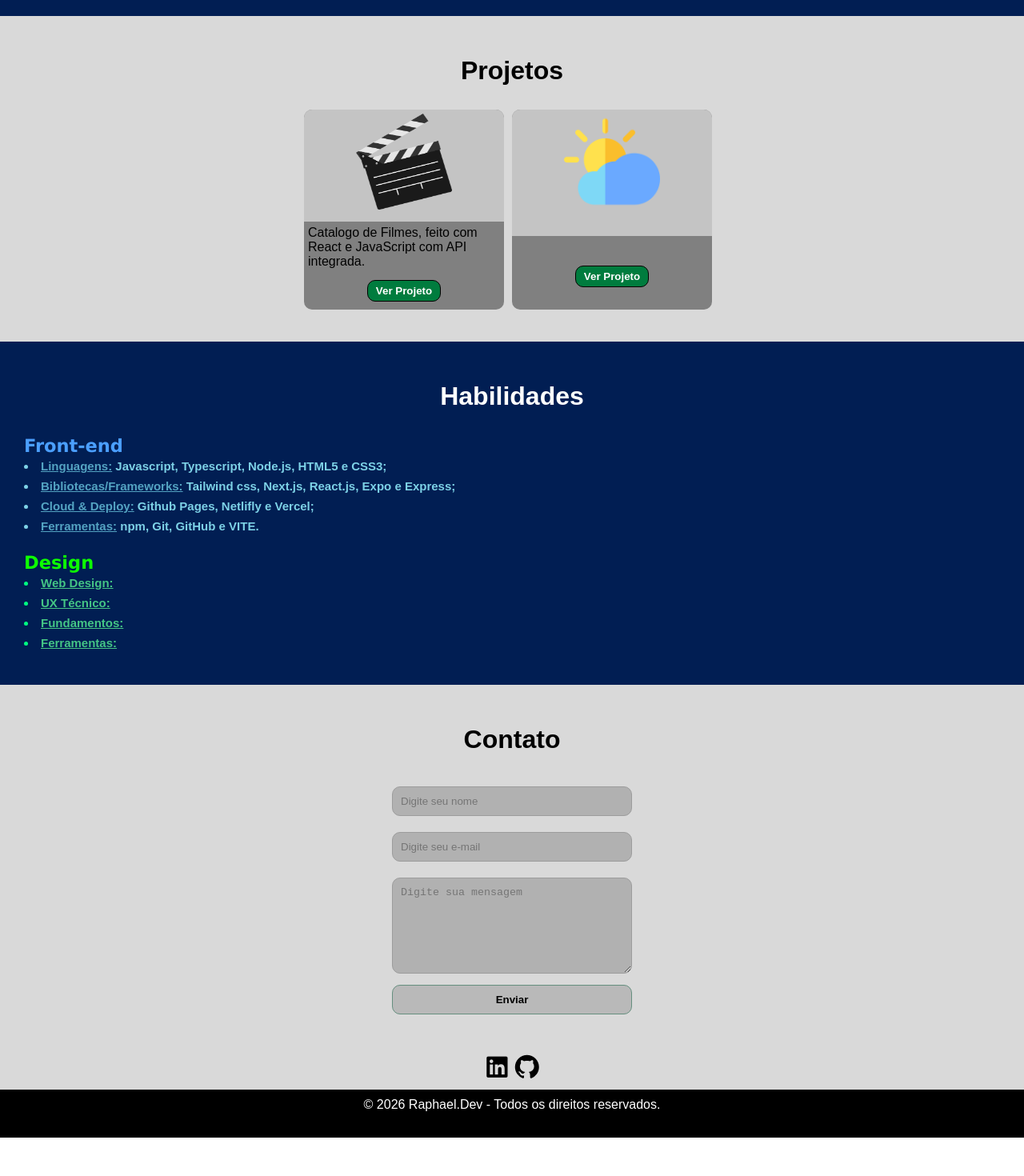
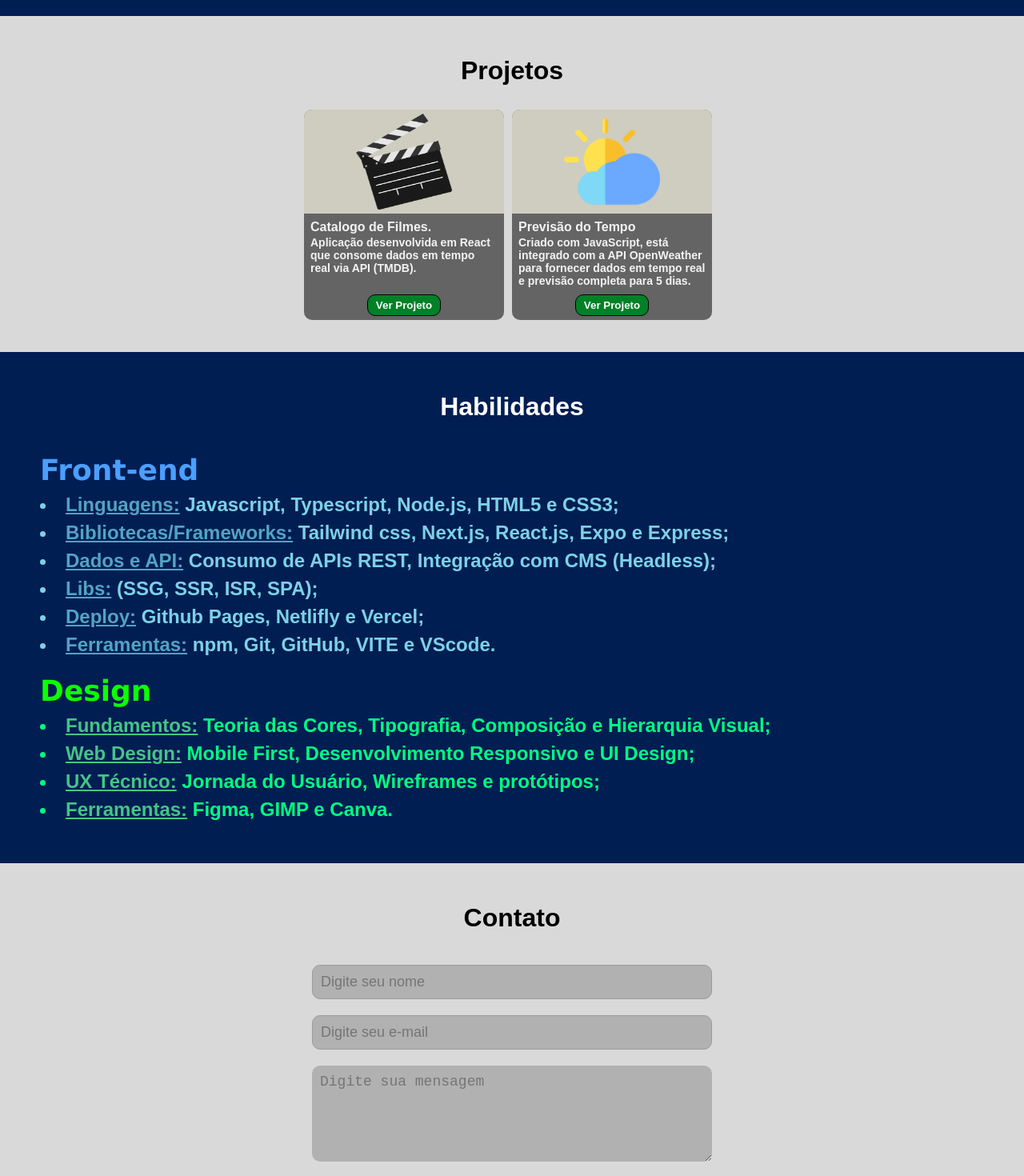
Before and after one commit to raphaeldemouradev/portfolio-pro-dev, a React (Vite) app: page / in a window 1280 px wide. Shown: the part 740-2210 px from the top of the page at 80% size. Before the commit the page ends 2162 px from the top, so only its background shows below. Built offline with nearby package versions, Linux system fonts and the light colour scheme.

Commit message:
adaptação de telas add

```diff
--- a/src/components/apresenta/index.tsx
+++ b/src/components/apresenta/index.tsx
@@ -6,7 +6,7 @@ export default function Apresenta() {
         <div className='section-apresenta'>
             <nav></nav>
 
-            <section>
+            <section className='molde-flex'>
                 <div>
                     <img src={RaphaelImg} alt="img-raphael" className='foto-img'/>
                 </div>
--- a/src/components/apresenta/style.css
+++ b/src/components/apresenta/style.css
@@ -15,6 +15,7 @@
     justify-content: center;
     flex-direction: column;
     gap: 15px;
+    transition: .5s;
 }
 
 .foto-img {
@@ -37,3 +38,19 @@
     text-align: center;
     font-size: 18px;
 }
+
+@media screen and (min-width: 768px) {
+    .section-apresenta section {
+        flex-direction: row-reverse;
+        gap: 50px;
+        font-size: 20px;
+    }
+}
+
+@media screen and (min-width: 992px) {
+.section-apresenta section {
+        flex-direction: row-reverse;
+        gap: 50px;
+        font-size: 25px;
+    }
+}
--- a/src/components/contato/index.tsx
+++ b/src/components/contato/index.tsx
@@ -24,11 +24,11 @@ export default function Contato() {
                 </form>
 
                 <div className="midias-sociais">
-                    <a href="https://www.linkedin.com/in/raphael-moura-dev/">
+                    <a href="https://www.linkedin.com/in/raphael-moura-dev/" target='_blank'>
                     <i className="fa-brands fa-linkedin"></i>
                     </a>
 
-                    <a href="https://github.com/raphaeldemouradev">
+                    <a href="https://github.com/raphaeldemouradev" target='_blank'>
                         <i className="fa-brands fa-github"></i>
                     </a>
                 </div>
--- a/src/components/contato/style.css
+++ b/src/components/contato/style.css
@@ -56,3 +56,42 @@ form input[type=submit]:hover {
 div.midias-sociais > a {
     color: black;
 }
+
+@media screen and (min-width: 768px) {
+    form > div > input, textarea {
+        width: 500px;
+        font-size: 20px;
+        margin-top: 20px;
+    }
+
+    form input[type=submit] {
+        font-size: 20px;
+        margin-top: 20px;
+    }
+
+    div.midias-sociais {
+        font-size: 40px;
+    }
+}
+
+@media screen and (min-width: 992px) {
+    input, textarea {
+        padding: 10px;
+        width: 500px;
+        border: 0;
+    }
+
+    form > div > input, textarea {
+        width: 500px;
+        font-size: 18px;
+    }
+
+    form input[type=submit] {
+        font-size: 18px;
+        margin-top: 20px;
+    }
+
+    div.midias-sociais {
+        font-size: 40px;
+    }
+}
--- a/src/components/projetos/index.tsx
+++ b/src/components/projetos/index.tsx
@@ -18,9 +18,10 @@ export default function Projetos() {
                                     <img className="banner" src={item.image} alt="img-movie" />
                                 </div>
                                 <div className="body-quadro">
+                                    <p>{item.title}</p>
                                     <p className="descricao-projeto">{item.description}</p>
                                 </div>
-                                <div>
+                                <div className='div-button'>
                                     <button className="button-projeto">
                                         <a href={item.link} target='_blank' rel='noopener noreferrer'>Ver Projeto</a>
                                     </button>
--- a/src/components/projetos/style.css
+++ b/src/components/projetos/style.css
@@ -39,9 +39,9 @@
 
 .grade-one .box, .grade-two .box {
     display: grid;
-    background-color: gray;
+    background-color: rgb(100, 100, 100);
     width: 250px;
-    height: 250px;
+    height: 100%;
     border-radius: 10px;
     overflow: hidden;
     font-family: Arial, Helvetica, sans-serif;
@@ -49,8 +49,11 @@
 
 /*box*/
 .head-quadro {
-    background-color: #c4c4c4;
+    background-color: #cecdbf;
     padding: 5px;
+    display: flex;
+    justify-content: center;
+    align-items: center;
 }
 
 .banner {
@@ -61,13 +64,25 @@
 }
 
 .body-quadro {
-    margin: 5px;
+    margin: 8px;
+    height: 80px;
+    font-weight: bold;
+    color: #f3f3f3;
+}
+
+.descricao-projeto {
+    padding-top: 2px;
+    font-size: 14px;
+}
+
+.div-button {
+    padding: 5px;
 }
 
 .button-projeto {
     margin: auto;
     display: block;
-    background-color: #007c3e;
+    background-color: #008127;
     padding: 5px 10px;
     border-radius: 10px;
     border: 1px solid black;
--- a/src/components/skills/index.tsx
+++ b/src/components/skills/index.tsx
@@ -13,18 +13,20 @@ export default function Skills() {
                     <ul>
                         <li><strong>Linguagens:</strong> Javascript, Typescript, Node.js, HTML5 e CSS3;</li>
                         <li><strong>Bibliotecas/Frameworks:</strong> Tailwind css, Next.js, React.js, Expo e Express;</li>
-                        <li><strong>Cloud & Deploy:</strong> Github Pages, Netlifly e Vercel;</li>
-                        <li><strong>Ferramentas:</strong> npm, Git, GitHub e VITE.</li>
+                        <li><strong>Dados e API:</strong> Consumo de APIs REST, Integração com CMS (Headless);</li>
+                        <li><strong>Libs:</strong> (SSG, SSR, ISR, SPA);</li>
+                        <li><strong>Deploy:</strong> Github Pages, Netlifly e Vercel;</li>
+                        <li><strong>Ferramentas:</strong> npm, Git, GitHub, VITE e VScode.</li>
                     </ul>
                 </aside>
 
                 <aside className='design-details'>
                     <h2>Design</h2>
                     <ul>
-                        <li><strong>Web Design:</strong></li>
-                        <li><strong>UX Técnico:</strong></li>
-                        <li><strong>Fundamentos:</strong></li>
-                        <li><strong>Ferramentas:</strong></li>
+                        <li><strong>Fundamentos:</strong> Teoria das Cores, Tipografia, Composição e Hierarquia Visual;</li>
+                        <li><strong>Web Design:</strong> Mobile First, Desenvolvimento Responsivo e UI Design;</li>
+                        <li><strong>UX Técnico:</strong> Jornada do Usuário, Wireframes e protótipos;</li>
+                        <li><strong>Ferramentas:</strong> Figma, GIMP e Canva.</li>
                     </ul>
                 </aside>
             </section>
--- a/src/components/skills/style.css
+++ b/src/components/skills/style.css
@@ -11,12 +11,11 @@
 }
 
 .container-skill {
-    padding: 20px;
+    padding: 10px;
     display: grid;
-    margin-left: 10px;
     gap: 20px;
     list-style: inside;
-    font-size: 15px;
+    font-size: 14px;
     padding-bottom: 40px;
 }
 
@@ -24,6 +23,7 @@
 .front-details h2 {
     color: #4b9fff;
     font-family: Verdana, Geneva, Tahoma, sans-serif;
+    padding-bottom: 5px;
 }
 
 .front-details ul {
@@ -42,6 +42,7 @@
 .design-details h2 {
     color: #0DFF00;
     font-family: Verdana, Geneva, Tahoma, sans-serif;
+    padding-bottom: 5px;
 }
 
 .design-details ul {
@@ -55,3 +56,25 @@
     text-decoration: underline;
     color: #44c585;
 }
+
+@media screen and (min-width: 768px) {
+    .container-skill {
+        padding: 30px 30px;
+        font-size: 20px;
+    }
+
+    .front-details li {
+        line-height: 35px;
+    }
+
+    .design-details li {
+        line-height: 35px;
+    }
+}
+
+@media screen and (min-width: 992px) {
+    .container-skill {
+        padding: 30px 50px 50px 50px;
+        font-size: 24px;
+    }
+}
--- a/src/database/index.ts
+++ b/src/database/index.ts
@@ -13,15 +13,15 @@ export const projetos: Projeto[] = [
   {
     id: "1",
     image: movieLogo,
-    title: "Catalogo de Filmes",
-    description: "Catalogo de Filmes, feito com React e JavaScript com API integrada.",
+    title: "Catalogo de Filmes.",
+    description: "Aplicação desenvolvida em React que consome dados em tempo real via API (TMDB).",
     link: "https://catalogo-logtv.netlify.app/",
   },
   {
     id: "2",
     image: wether,
     title: "Previsão do Tempo",
-    description: "",
+    description: "Criado com JavaScript, está integrado com a API OpenWeather para fornecer dados em tempo real e previsão completa para 5 dias.",
     link: ""
   }
 ];
```
